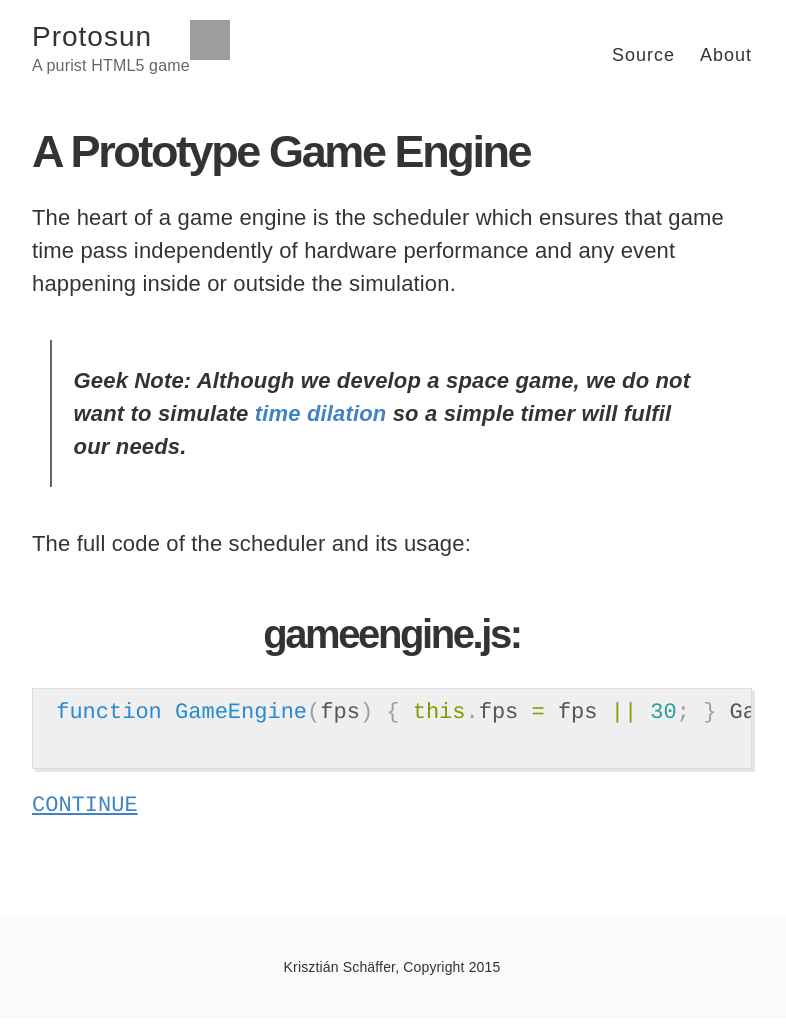
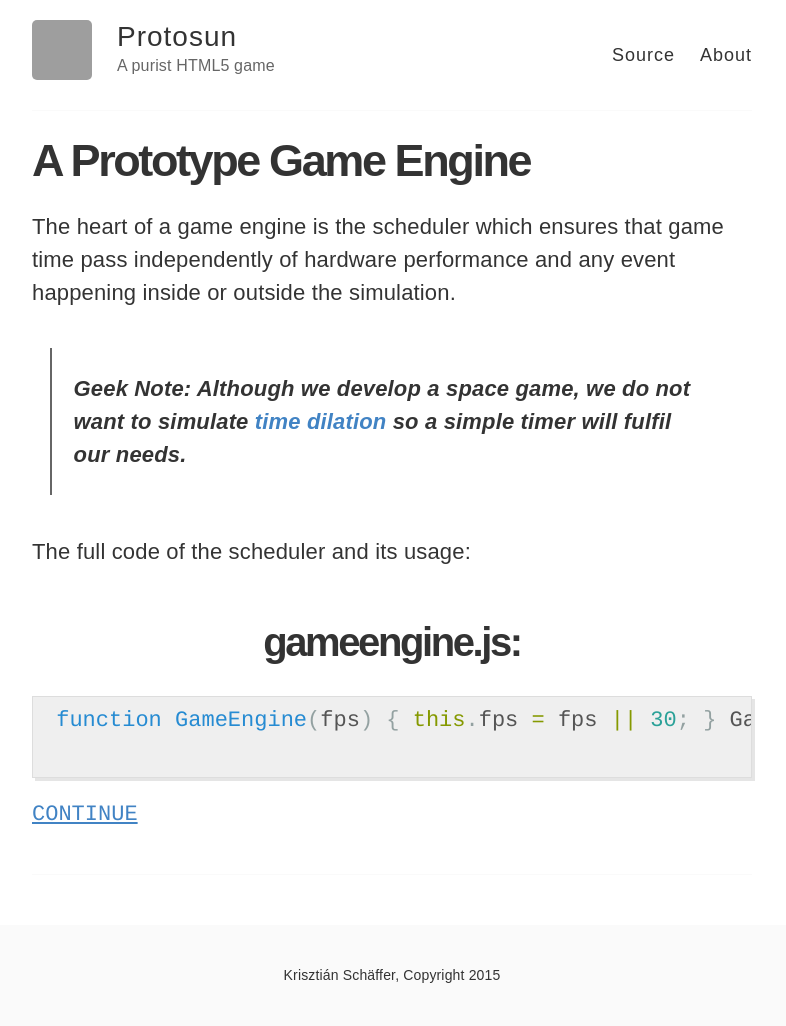
Before and after one commit to tisztamo/protosun, a Jekyll site: the page built from index.html, in a window 1280 px wide. Shown: the whole page, without its empty margins (248-1034 px from the left). Built offline with Jekyll 4.4.1, drawn with Linux system fonts in a browser that asks for light colours; Markdown is read by kramdown in place of the engine named in the settings; grey boxes are pictures that could not be loaded.

Commit message:
Fixed logo problem

```diff
--- a/_layouts/default.html
+++ b/_layouts/default.html
@@ -31,7 +31,7 @@
       <div class="container">
 
         <header class="masthead clearfix">
-          <a href=""><img src="{{ site.avatar }}" width="40" height="40"/></a>
+          <a href="{{ site.baseurl }}" class="site-avatar"><img src="{{ site.avatar }}" width="60" height="60"/></a>
 
           <div class="site-info">
             <h1 class="site-name"><a href="{{ site.baseurl }}/">{{ site.name }}</a></h1>
```
